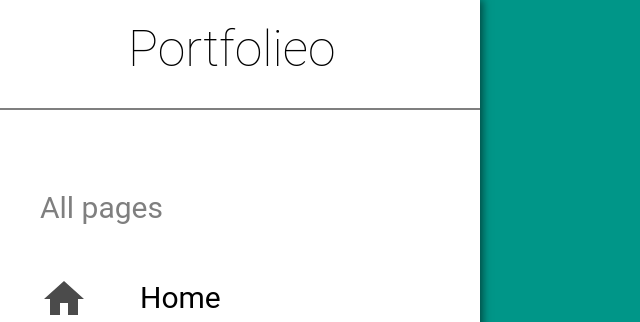
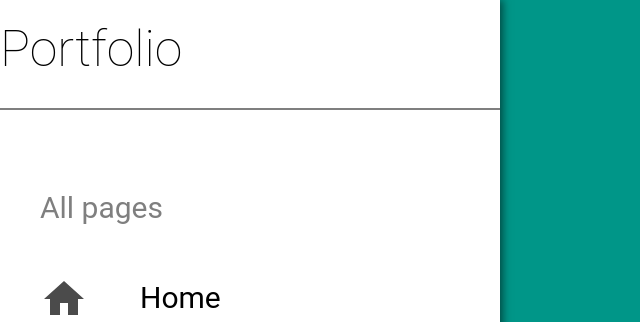
Before and after one commit to joxterboi/2interface, a PHP site: page /menu.html in a window 1280 px wide. Shown: the top 322 px of the page, without its empty margins (0-640 px from the left). Run offline with PHP 8.4, Linux system fonts and the light colour scheme.

Commit message:
Third commit

```diff
--- a/menu.html
+++ b/menu.html
@@ -2,7 +2,7 @@
 
 <body>
 	<div class="menu">
-	<p class="header1">Portfolieo</p>
+		<p class="header1">Portfolio</p>
 		<div class="divider"></div>
 		<p class="header2">All pages</p>
 		<ul>
--- a/style.css
+++ b/style.css
@@ -3,10 +3,12 @@ body {
 }
 .header1 {
 	font-size: 50px;
-	margin-left: 128px;
+	margin-left: auto;
+	margin-right: auto;
 	margin-top: 0px;
 	font-weight: lighter;
 	color:#000;
+	display: block;
 }
 
 .header2 {
@@ -15,7 +17,6 @@ body {
 	margin-left: 40px;
 	margin-top: 80px;
 }
-
 
 
 ul {
@@ -47,7 +48,7 @@ ul li a p {
 }
 
 .menu {
-	width: 480px;
+	width: 500px;
 	height: 100%;
 	color:#fff;
 	z-index: 5;
@@ -55,7 +56,7 @@ ul li a p {
 	top: 0;
 	padding-top: 20px;
 	padding-bottom: 50px;
-	box-shadow: 3px 0 8px rgba(0,0,0,0.5)
+	box-shadow: 3px 0 8px rgba(0,0,0,0.5);
 }
 
 
```
Lines whose indentation alone changed are shown as unchanged.
